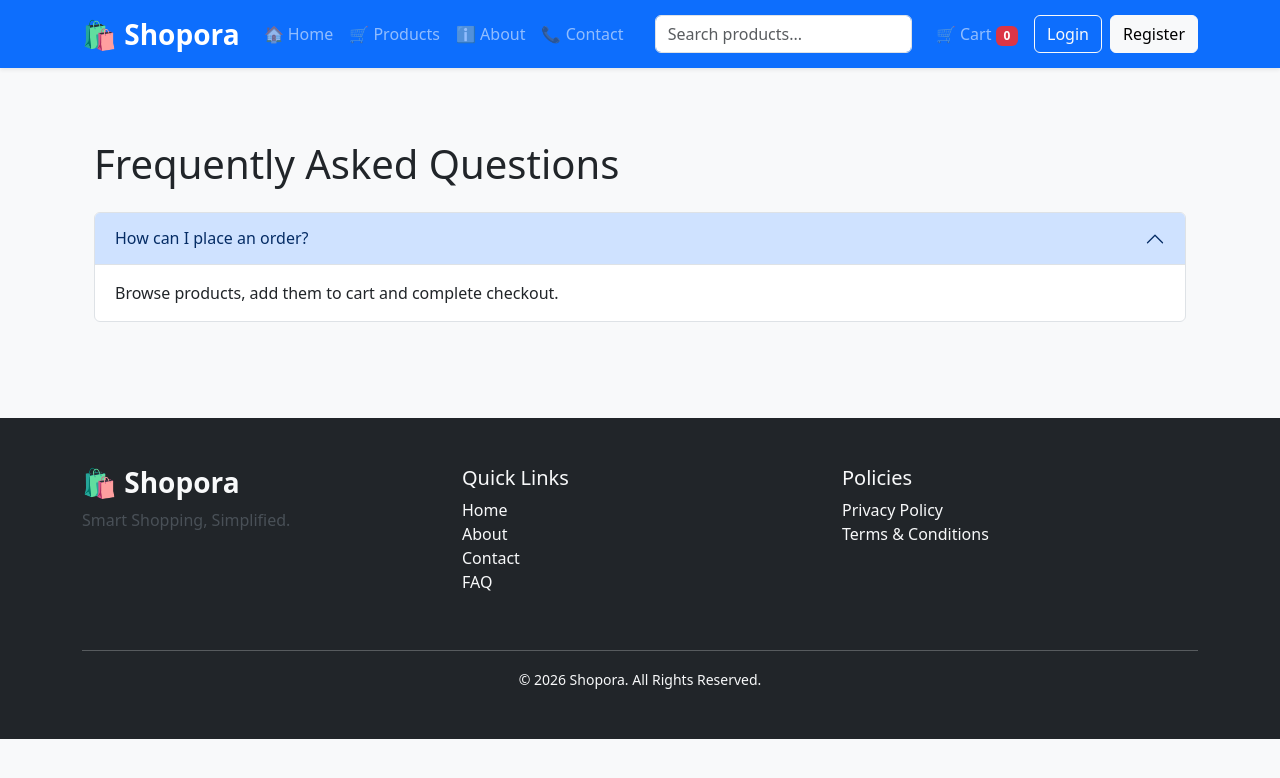
After one commit to alifahmedpbd/django-ecommerce-web, a Django app: page /faq/ in a window 1280 px wide. The commit adds this page. Shown: the top 778 px of the page. Run offline with Django 5.2, Linux system fonts and the light colour scheme.

Commit message:
Build core architecture and reusable utilities

```diff
--- a/config/settings.py
+++ b/config/settings.py
@@ -79,6 +79,7 @@ TEMPLATES = [
                 'django.contrib.messages.context_processors.messages',
                 'cart.context_processors.cart',
                 "store.context_processors.wishlist_count",
+                "core.context_processors.global_data",
             ],
         },
     },
--- /dev/null
+++ b/core/context_processors.py
@@ -0,0 +1,20 @@
+from cart.cart import Cart
+from store.models import Wishlist
+
+def global_data(request):
+
+    wishlist_count = 0
+
+    if request.user.is_authenticated:
+
+        wishlist_count = Wishlist.objects.filter(user=request.user).count()
+
+    return {
+        "cart": Cart(request),
+
+        "wishlist_count": wishlist_count,
+
+        "SHOP_NAME": "Shopora",
+
+        "SHOP_TAGLINE": "Smart Shopping, Simplified.",
+    }
--- a/core/urls.py
+++ b/core/urls.py
@@ -2,5 +2,10 @@ from django.urls import path
 from .import views
 
 urlpatterns = [
-    path('', views.home, name="home")
+    path('', views.home, name="home"),
+    path("about/", views.about, name="about"),
+    path("contact/", views.contact, name="contact"),
+    path("faq/", views.faq, name="faq"),
+    path("privacy/", views.privacy, name="privacy"),
+    path("terms/", views.terms, name="terms"),
 ]
--- a/core/views.py
+++ b/core/views.py
@@ -4,3 +4,23 @@ from django.shortcuts import render
 
 def home(request):
     return render(request, 'core/home.html')
+
+def about(request):
+
+    return render(request, "core/about.html")
+
+def contact(request):
+
+    return render(request, "core/contact.html")
+
+def faq(request):
+
+    return render(request, "core/faq.html")
+
+def privacy(request):
+
+    return render(request, "core/privacy.html")
+
+def terms(request):
+
+    return render(request, "core/terms.html")
--- a/templates/base.html
+++ b/templates/base.html
@@ -10,10 +10,16 @@
     <meta name="viewport" content="width=device-width, initial-scale=1.0">
 
     <!-- Website Title -->
-    <title>
+      <title>
+
         {% block title %}
-            Django Ecommerce
+
+            {{ SHOP_NAME }}
+
         {% endblock %}
+
+            | {{ SHOP_TAGLINE }}
+
     </title>
 
     <!-- Bootstrap CSS -->
--- /dev/null
+++ b/templates/core/faq.html
@@ -0,0 +1,54 @@
+{% extends "base.html" %}
+
+{% block title %}
+
+FAQ
+
+{% endblock %}
+
+{% block content %}
+
+<div class="container py-5">
+
+<h1>
+
+Frequently Asked Questions
+
+</h1>
+
+<div class="accordion mt-4">
+
+<div class="accordion-item">
+
+<h2 class="accordion-header">
+
+<button
+class="accordion-button"
+data-bs-toggle="collapse"
+data-bs-target="#faq1">
+
+How can I place an order?
+
+</button>
+
+</h2>
+
+<div
+id="faq1"
+class="accordion-collapse collapse show">
+
+<div class="accordion-body">
+
+Browse products, add them to cart and complete checkout.
+
+</div>
+
+</div>
+
+</div>
+
+</div>
+
+</div>
+
+{% endblock %}
--- a/templates/partials/footer.html
+++ b/templates/partials/footer.html
@@ -1,27 +1,34 @@
-<footer class="bg-dark text-white mt-5">
+<!-- ======================================
+     Footer
+====================================== -->
+
+<footer class="bg-dark text-light mt-5">
 
     <div class="container py-5">
 
         <div class="row">
 
-            <div class="col-md-4">
+            <!-- Brand -->
 
-                <h4 class="fw-bold">
+            <div class="col-lg-4 mb-4">
 
-                    🛍️ Shopora
+                <h3 class="fw-bold">
 
-                </h4>
+                    🛍️ {{ SHOP_NAME }}
 
-                <p>
+                </h3>
 
-                    Modern Django Ecommerce Platform built with Django &
-                    Bootstrap.
+                <p class="text-light-emphasis">
+
+                    {{ SHOP_TAGLINE }}
 
                 </p>
 
             </div>
 
-            <div class="col-md-4">
+            <!-- Quick Links -->
+
+            <div class="col-lg-4 mb-4">
 
                 <h5>
 
@@ -35,7 +42,7 @@
 
                         <a
                             href="{% url 'home' %}"
-                            class="text-white text-decoration-none"
+                            class="text-decoration-none text-light"
                         >
 
                             Home
@@ -47,21 +54,8 @@
                     <li>
 
                         <a
-                            href="{% url 'store:product_list' %}"
-                            class="text-white text-decoration-none"
-                        >
-
-                            Products
-
-                        </a>
-
-                    </li>
-
-                    <li>
-
-                        <a
-                            href="#"
-                            class="text-white text-decoration-none"
+                            href="{% url 'about' %}"
+                            class="text-decoration-none text-light"
                         >
 
                             About
@@ -73,11 +67,24 @@
                     <li>
 
                         <a
-                            href="#"
-                            class="text-white text-decoration-none"
+                            href="{% url 'contact' %}"
+                            class="text-decoration-none text-light"
                         >
 
                             Contact
+
+                        </a>
+
+                    </li>
+
+                    <li>
+
+                        <a
+                            href="{% url 'faq' %}"
+                            class="text-decoration-none text-light"
+                        >
+
+                            FAQ
 
                         </a>
 
@@ -87,31 +94,45 @@
 
             </div>
 
-            <div class="col-md-4">
+            <!-- Policies -->
+
+            <div class="col-lg-4 mb-4">
 
                 <h5>
 
-                    Contact
+                    Policies
 
                 </h5>
 
-                <p class="mb-1">
+                <ul class="list-unstyled">
 
-                    📧 support@shopora.com
+                    <li>
 
-                </p>
+                        <a
+                            href="{% url 'privacy' %}"
+                            class="text-decoration-none text-light"
+                        >
 
-                <p class="mb-1">
+                            Privacy Policy
 
-                    📞 +880 1234-567890
+                        </a>
 
-                </p>
+                    </li>
 
-                <p>
+                    <li>
 
-                    📍 Dhaka, Bangladesh
+                        <a
+                            href="{% url 'terms' %}"
+                            class="text-decoration-none text-light"
+                        >
 
-                </p>
+                            Terms & Conditions
+
+                        </a>
+
+                    </li>
+
+                </ul>
 
             </div>
 
@@ -123,7 +144,7 @@
 
             <small>
 
-                © 2026 Shopora. Built with ❤️ using Django & Bootstrap.
+                © 2026 {{ SHOP_NAME }}. All Rights Reserved.
 
             </small>
 
--- a/templates/partials/navbar.html
+++ b/templates/partials/navbar.html
@@ -2,11 +2,8 @@
 
     <div class="container">
 
-        <a
-            class="navbar-brand fw-bold fs-3"
-            href="{% url 'home' %}"
-        >
-            🛍️ Shopora
+        <a class="navbar-brand fw-bold fs-3" href="{% url 'home' %}">
+            🛍️ {{ SHOP_NAME }}
         </a>
 
         <button
@@ -15,93 +12,64 @@
             data-bs-toggle="collapse"
             data-bs-target="#navbarNav"
         >
-
             <span class="navbar-toggler-icon"></span>
-
         </button>
 
-        <div
-            class="collapse navbar-collapse"
-            id="navbarNav"
-        >
+        <div class="collapse navbar-collapse" id="navbarNav">
+
+            <!-- Left -->
 
             <ul class="navbar-nav me-auto">
 
                 <li class="nav-item">
-
-                    <a
-                        class="nav-link"
-                        href="{% url 'home' %}"
-                    >
-                        🏠 Home
-                    </a>
-
+                    <a class="nav-link" href="{% url 'home' %}">🏠 Home</a>
                 </li>
 
                 <li class="nav-item">
-
-                    <a
-                        class="nav-link"
-                        href="{% url 'store:product_list' %}"
-                    >
-                        🛒 Products
-                    </a>
-
+                    <a class="nav-link" href="{% url 'store:product_list' %}">🛒 Products</a>
                 </li>
 
-                {% if user.is_authenticated %}
+                <li class="nav-item">
+                    <a class="nav-link" href="{% url 'about' %}">ℹ️ About</a>
+                </li>
 
                 <li class="nav-item">
-
-                    <a
-                        class="nav-link"
-                        href="{% url 'orders:order_list' %}"
-                    >
-                        📦 My Orders
-                    </a>
-
+                    <a class="nav-link" href="{% url 'contact' %}">📞 Contact</a>
                 </li>
-
-                {% endif %}
 
             </ul>
 
-                        <form
+            <!-- Search -->
+
+            <form
                 class="d-flex me-3"
-                method="get"
+                method="GET"
                 action="{% url 'store:product_list' %}"
             >
 
                 <input
-                    class="form-control me-2"
+                    class="form-control"
                     type="search"
                     name="q"
                     placeholder="Search products..."
                 >
 
-                <button
-                    class="btn btn-light"
-                    type="submit"
-                >
+            </form>
 
-                    🔍
-
-                </button>
-
-            </form>
+            <!-- Right -->
 
             <ul class="navbar-nav align-items-center">
 
-                <li class="nav-item">
+                <li class="nav-item me-2">
 
                     <a
-                        class="nav-link position-relative"
+                        class="nav-link"
                         href="{% url 'cart:cart_detail' %}"
                     >
 
                         🛒 Cart
 
-                        <span class="badge bg-danger rounded-pill">
+                        <span class="badge bg-danger">
 
                             {{ cart|length }}
 
@@ -113,16 +81,16 @@
 
                 {% if user.is_authenticated %}
 
-                <li class="nav-item">
+                <li class="nav-item me-2">
 
                     <a
-                        class="nav-link position-relative"
+                        class="nav-link"
                         href="{% url 'store:wishlist' %}"
                     >
 
                         ❤️ Wishlist
 
-                        <span class="badge bg-danger rounded-pill">
+                        <span class="badge bg-danger">
 
                             {{ wishlist_count }}
 
@@ -132,34 +100,15 @@
 
                 </li>
 
-                                <li class="nav-item dropdown ms-2">
+                <li class="nav-item dropdown">
 
                     <a
-                        class="nav-link dropdown-toggle d-flex align-items-center"
+                        class="nav-link dropdown-toggle"
                         href="#"
                         data-bs-toggle="dropdown"
                     >
 
-                        {% if user.profile_image %}
-
-                        <img
-                            src="{{ user.profile_image.url }}"
-                            class="rounded-circle me-2"
-                            width="40"
-                            height="40"
-                            style="object-fit:cover;"
-                        >
-
-                        {% else %}
-
-                        <img
-                            src="https://via.placeholder.com/40"
-                            class="rounded-circle me-2"
-                        >
-
-                        {% endif %}
-
-                        {{ user.username }}
+                        {{ user.get_full_name|default:user.username }}
 
                     </a>
 
@@ -171,7 +120,9 @@
                                 class="dropdown-item"
                                 href="{% url 'accounts:profile' %}"
                             >
-                                👤 Profile
+
+                                Profile
+
                             </a>
 
                         </li>
@@ -182,16 +133,14 @@
                                 class="dropdown-item"
                                 href="{% url 'orders:order_list' %}"
                             >
-                                📦 My Orders
+
+                                My Orders
+
                             </a>
 
                         </li>
 
-                        <li>
-
-                            <hr class="dropdown-divider">
-
-                        </li>
+                        <li><hr class="dropdown-divider"></li>
 
                         <li>
 
@@ -199,7 +148,9 @@
                                 class="dropdown-item text-danger"
                                 href="{% url 'accounts:logout' %}"
                             >
-                                🚪 Logout
+
+                                Logout
+
                             </a>
 
                         </li>
@@ -213,8 +164,8 @@
                 <li class="nav-item me-2">
 
                     <a
+                        class="btn btn-outline-light"
                         href="{% url 'accounts:login' %}"
-                        class="btn btn-outline-light"
                     >
 
                         Login
@@ -226,8 +177,8 @@
                 <li class="nav-item">
 
                     <a
+                        class="btn btn-light"
                         href="{% url 'accounts:register' %}"
-                        class="btn btn-light text-primary fw-bold"
                     >
 
                         Register
```
Also changed, not shown: core/mixins.py (added, +36 -0 lines), core/utils.py (added, +29 -0 lines), templates/core/about.html (added, +53 -0 lines), templates/core/contact.html (added, +50 -0 lines), templates/core/privacy.html (added, +29 -0 lines), templates/core/terms.html (added, +27 -0 lines).
